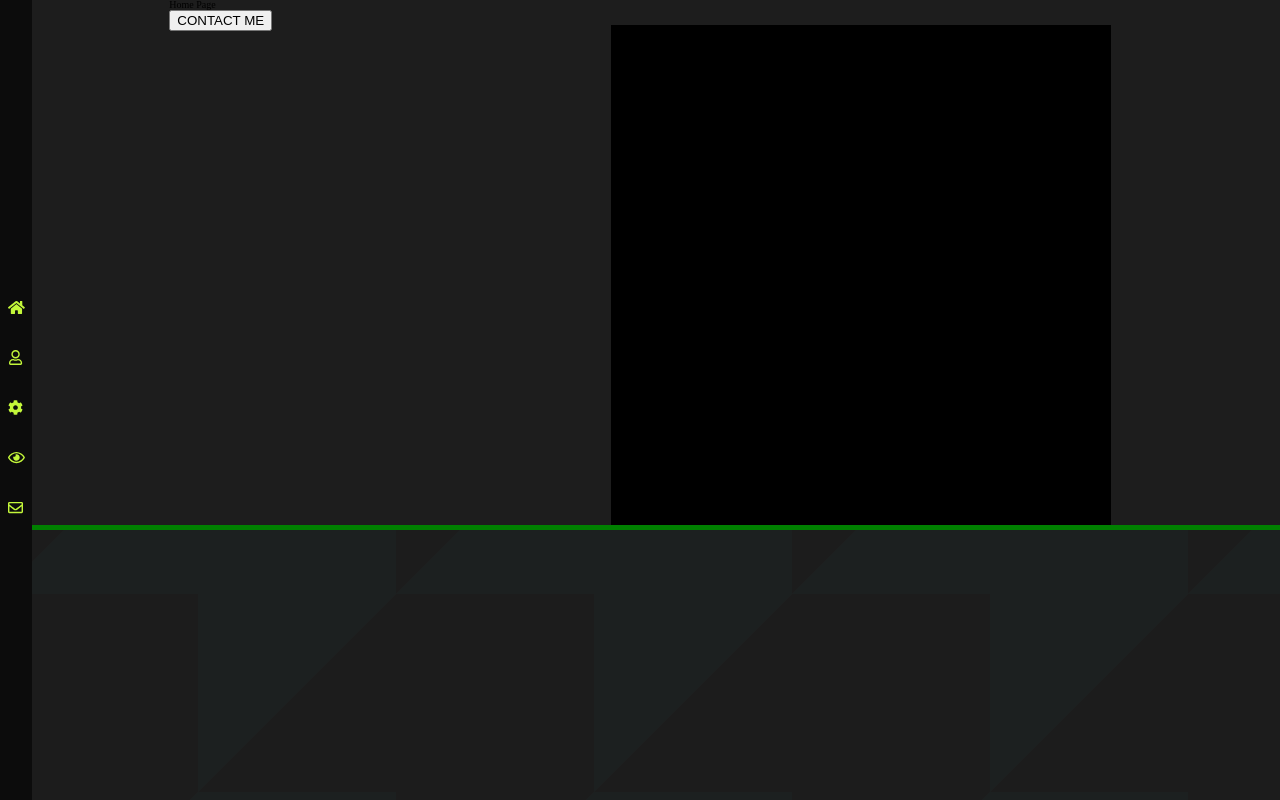
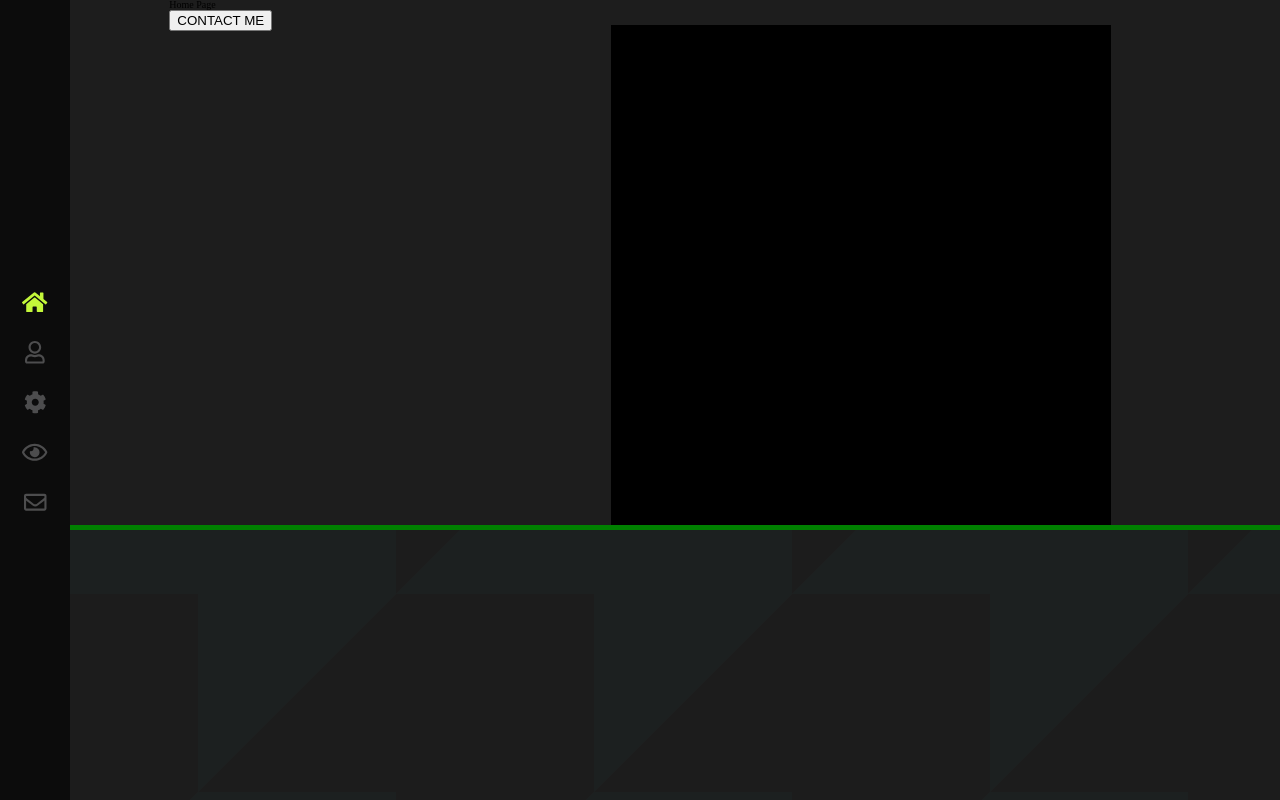
Before and after one commit to fskeen/Portfolio-Template, a React (Create React App) app: page / in a window 1280 px wide. Built offline with nearby package versions, Linux system fonts and the light colour scheme.

Commit message:
navbar set up

```diff
--- a/package.json
+++ b/package.json
@@ -7,6 +7,7 @@
     "@fortawesome/free-regular-svg-icons": "^5.11.2",
     "@fortawesome/free-solid-svg-icons": "^5.11.2",
     "@fortawesome/react-fontawesome": "^0.1.7",
+    "line-awesome": "github:icons8/line-awesome",
     "react": "^16.11.0",
     "react-dom": "^16.11.0",
     "react-fontawesome": "^1.6.1",
--- a/src/App.css
+++ b/src/App.css
@@ -135,8 +135,8 @@ body {
   background-attachment: fixed;
 }
 html {
-  box-sizing: border-box;
-  font-size: 62.5%
+  box-sizing: border-box !important;
+  font-size: 62.5%;
 }
 * {
   max-width: 100%;
--- a/src/Shared_Styles/Navigation/NavBar.js
+++ b/src/Shared_Styles/Navigation/NavBar.js
@@ -1,6 +1,6 @@
 import React from "react";
-import { Link } from "react-router-dom";
-import { colors } from "../Style_Variables/colors";
+import { NavLink } from "react-router-dom";
+import { colors, fonts } from "../Style_Variables/colors";
 import styled from "styled-components";
 import { FontAwesomeIcon } from "@fortawesome/react-fontawesome";
 import { faHome, faCog } from "@fortawesome/free-solid-svg-icons";
@@ -11,44 +11,58 @@ const NavBar = () => {
     <Nav>
       <LinksList>
         <ListItem>
-          <Link to="/">
+          <StyledNavLink activeClassName="active" a exact to="/">
             <IconSpan>
               <FontAwesomeIcon icon={faHome} />
             </IconSpan>
-            {/* <LinkText className="LinkText">Home</LinkText> */}
-          </Link>
+            <TextSpan>
+              <LinkText className="LinkText">HOME</LinkText>
+            </TextSpan>
+          </StyledNavLink>
         </ListItem>
+
         <ListItem>
-          <Link to="/about">
+          <StyledNavLink to="/about">
             <IconSpan>
               <FontAwesomeIcon icon={faUser} />
             </IconSpan>
-            {/* <LinkText className="LinkText">About</LinkText> */}
-          </Link>
+            <TextSpan>
+              <LinkText className="LinkText">ABOUT</LinkText>
+            </TextSpan>
+          </StyledNavLink>
         </ListItem>
+
         <ListItem>
-          <Link to="/skills">
+          <StyledNavLink to="/skills">
             <IconSpan>
               <FontAwesomeIcon icon={faCog} />
             </IconSpan>
-            {/* <LinkText className="LinkText">Skills</LinkText> */}
-          </Link>
+            <TextSpan>
+              <LinkText className="LinkText">SKILLS</LinkText>
+            </TextSpan>
+          </StyledNavLink>
         </ListItem>
+
         <ListItem>
-          <Link to="/work">
+          <StyledNavLink to="/work">
             <IconSpan>
               <FontAwesomeIcon icon={faEye} />
             </IconSpan>
-            {/* <LinkText className="LinkText">Work</LinkText> */}
-          </Link>
+            <TextSpan>
+              <LinkText className="LinkText">WORK</LinkText>
+            </TextSpan>
+          </StyledNavLink>
         </ListItem>
+
         <ListItem>
-          <Link to="/contact">
+          <StyledNavLink to="/contact">
             <IconSpan>
               <FontAwesomeIcon icon={faEnvelope} />
             </IconSpan>
-            {/* <LinkText className="Text">Contact</LinkText> */}
-          </Link>
+            <TextSpan>
+              <LinkText className="LinkText">CONTACT</LinkText>
+            </TextSpan>
+          </StyledNavLink>
         </ListItem>
       </LinksList>
     </Nav>
@@ -61,38 +75,70 @@ const Nav = styled.nav`
   flex-flow: column nowrap;
   justify-content: center;
   height: 100vh;
-  max-width: 100px;
+  width: 70px;
   position: fixed;
-  padding: 0.75rem;
+  top: 0;
 `;
 
 const LinksList = styled.ul`
-  height: 250px;
   display: flex;
   flex-flow: column nowrap;
   justify-content: space-around;
+  box-sizing: border-box;
 `;
 
 const ListItem = styled.li`
-  padding: 5px 0;
-  margin: 10px 0;
+  display: flex;
+  justify-content: center;
+  align-items: center;
+  height: 5rem;
+  box-sizing: border-box;
 `;
 
 const IconSpan = styled.span`
   display: flex;
   justify-content: center;
-  color: ${colors.primary};
-  font-size: 1.5em;
-  &:hover {
-    color: ${colors.text};
+  align-items: center;
+  color: ${colors.navRegular};
+  font-size: 2.25em;
+  position: relative;
+  top: 0.8rem;
+  transition: opacity 0.3s ease-out;
+
+  ${ListItem}:hover & {
+    opacity: 0;
   }
 `;
 
+const TextSpan = styled.span`
+  display: flex;
+  justify-content: center;
+  align-items: center;
+  align-self: center;
+`;
+
 const LinkText = styled.p`
-  color: ${colors.primary};
+  font-size: 1.2rem;
+  font-family: ${fonts.body};
+  position: relative;
+  opacity: 0;
+  top: -1rem;
+  align-self: center;
+  box-sizing: border-box;
 
-  &:hover {
-    color: ${colors.text};
+  ${ListItem}:hover & {
+    color: ${colors.primary};
+    opacity: 1;
+    text-align: center;
+    transition: opacity 0.3s ease-out;
+  }
+`;
+
+const StyledNavLink = styled(NavLink)`
+  &.active {
+    ${IconSpan} {
+      color: ${colors.primary};
+    }
   }
 `;
 
--- a/src/Shared_Styles/Style_Variables/colors.js
+++ b/src/Shared_Styles/Style_Variables/colors.js
@@ -4,35 +4,36 @@ export const colors = {
   background: "#1c1c1c",
   primary: "#c3f73a",
   text: "#e5edcf",
-  dark: "#0c0c0c"
+  dark: "#0c0c0c",
+  navRegular: "#4d4d4e"
 };
 
 // RANDOM COLOR PICKER
 export const randomColor = () => {
-  const colorArray = ["#c3f73a", "#4AFF95", "#4AE838", "#39F7E7", "#13CDFF"]
-  const randomNum = Math.floor(Math.random() * colorArray.length)
-  const pick = colorArray[randomNum]
+  const colorArray = ["#c3f73a", "#4AFF95", "#4AE838", "#39F7E7", "#13CDFF"];
+  const randomNum = Math.floor(Math.random() * colorArray.length);
+  const pick = colorArray[randomNum];
   return pick;
-}
+};
 
 // FONTS
 
 export const fonts = {
   title: `'Heebo', sans-serif;`,
   body: `'Open Sans', sans-serif;`
-}
+};
 
 // MEDIA QUERY VARIABLES -- mobile-first
 
 const size = {
-  mobileS: '320px',
-  mobileM: '375px',
-  mobileL: '425px',
-  tablet: '768px',
-  laptop: '1024px',
-  laptopL: '1440px',
-  desktop: '2560px'
-}
+  mobileS: "320px",
+  mobileM: "375px",
+  mobileL: "425px",
+  tablet: "768px",
+  laptop: "1024px",
+  laptopL: "1440px",
+  desktop: "2560px"
+};
 
 export const device = {
   mobileS: `(min-width: ${size.mobileS})`,
```
Also changed, not shown: 1 other file (tests, documents, lock files or other folders).
